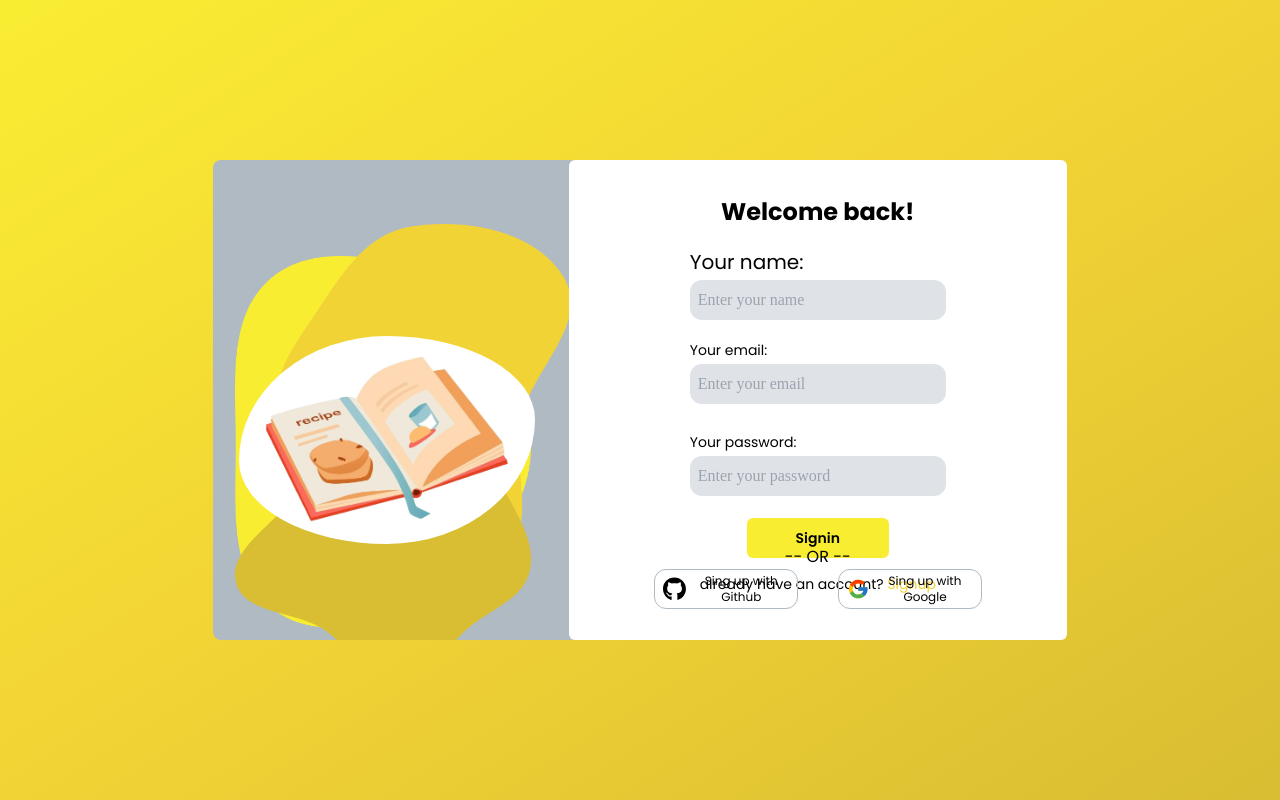
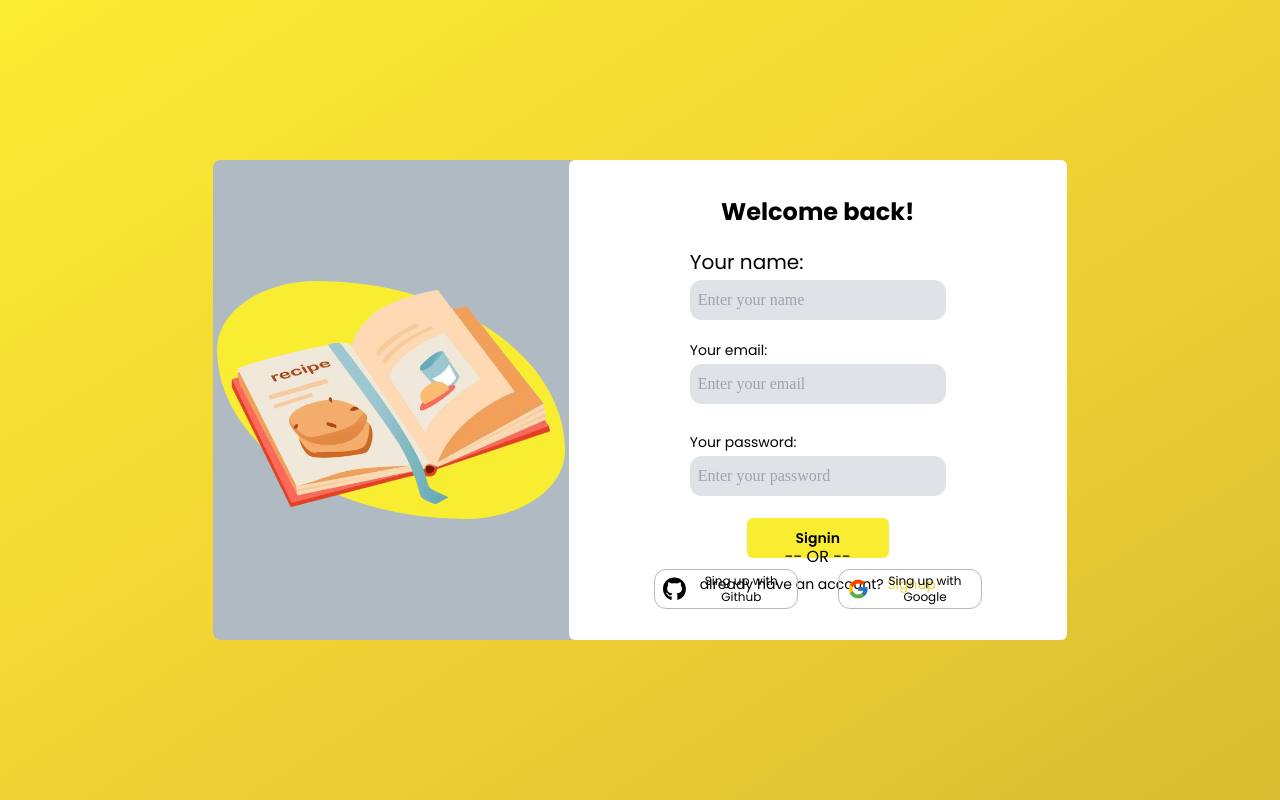
Before and after one commit to Fabio-Alfredo/Saz-n-Pro, a React (Vite) app in the folder SazonPro-Frontend/SazonPro/: page / in a window 1280 px wide. Built offline with nearby package versions, Linux system fonts and the light colour scheme.

Commit message:
delete: deleted images component
update: form images style

```diff
--- a/SazonPro-Frontend/SazonPro/src/components/auth/ImageForm.jsx
+++ /dev/null
@@ -1,22 +0,0 @@
-import React from "react";
-import Icon01 from "../../assets/BlobsVector.png"
-import Icon02 from "../../assets/BlobsVector2.png"
-import Icon03 from "../../assets/BlobsVector3.png"
-import IconPage from "../../assets/recetas.png"
-
-const ImageForm = () => {
-  return (
-    <>
-      <div className="relative w-5/6">
-        <img src={Icon02} className="absolute -top-36 -left-2" />
-        <img src={Icon03} className="absolute -top-44 left-8" />
-        <img src={Icon01} className="absolute top-8 right-2" />
-        <div className="flex justify-center items-center absolute w-full h-52  p-4 rounded-[50%/60%_40%] bg-white right-1 -top-16">
-          <img src={IconPage} />
-        </div>
-      </div>
-    </>
-  );
-};
-
-export default ImageForm;
--- a/SazonPro-Frontend/SazonPro/src/pages/Login.jsx
+++ b/SazonPro-Frontend/SazonPro/src/pages/Login.jsx
@@ -1,13 +1,15 @@
 import React from "react";
 import AuthMethods from "../components/auth/AuthMethods";
-import ImageForm from "../components/auth/ImageForm"
+import IconPage from "../assets/recetas.png"
 
 const Login = () => {
   return (
     <div className="h-screen w-full flex justify-center items-center bg-gradient-to-br from-primary via-secondary to-tertiary ">
       <div className="flex flex-row w-11/12 lg:w-2/3 max-h-[60vh] bg-gray rounded-lg md:rounded-r-lg">
-        <div className="w-5/12 hidden md:flex md:justify-center md:items-center overflow-hidden">
-          <ImageForm />
+        <div className="w-5/12 hidden md:flex md:justify-center md:items-center overflow-hidden p-1">
+          <div className="rounded-[40%_100%_40%_100%]  bg-primary">
+            <img src={IconPage}  />
+          </div>
         </div>
         <section className="grid grid-rows-4 w-full md:w-7/12 bg-white rounded-md pt-9">
           <AuthMethods />
```
